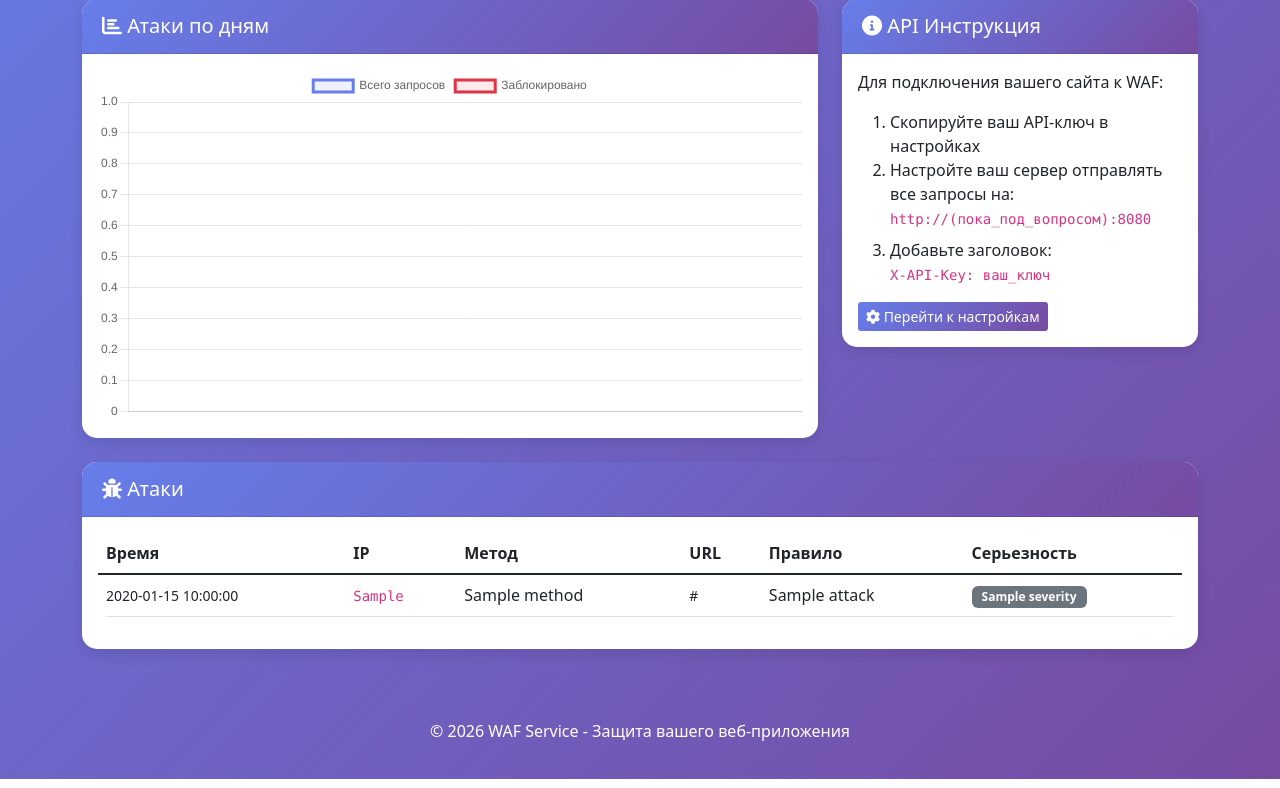
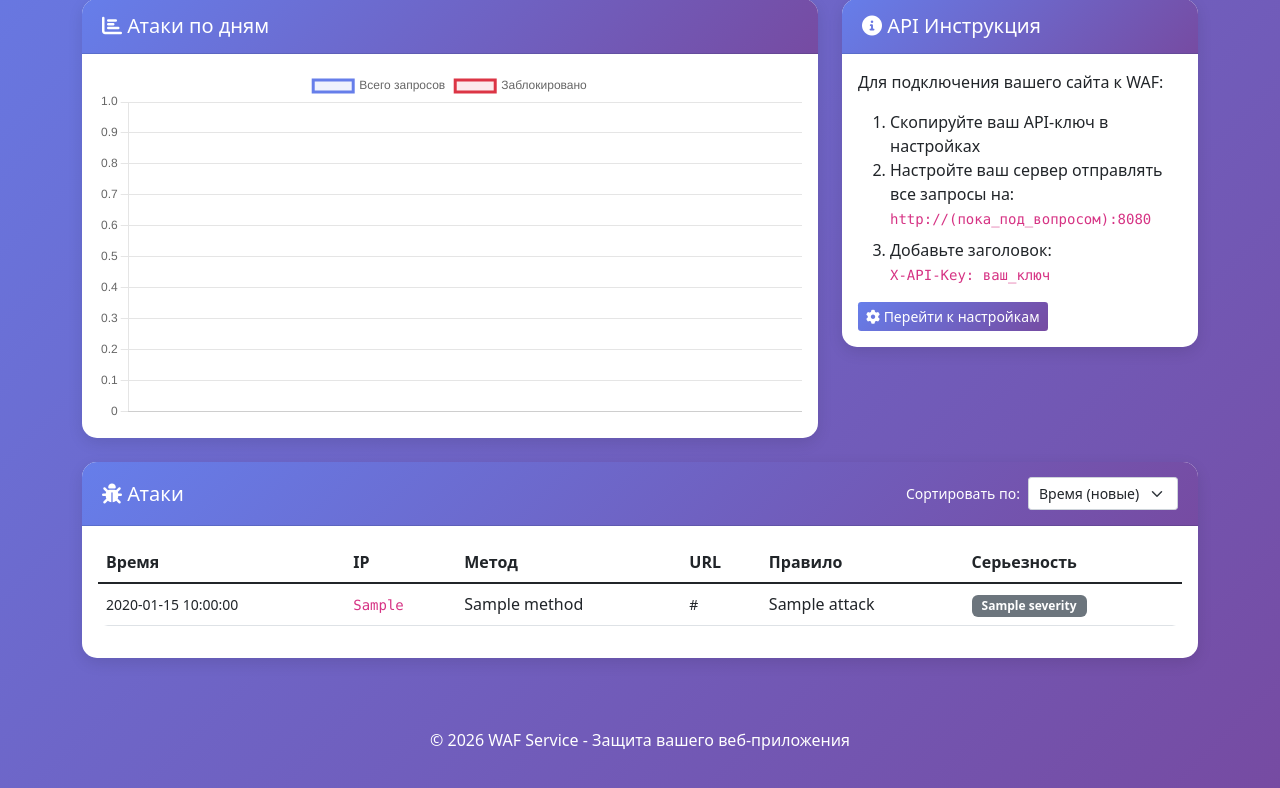
Before and after one commit to SkiFlye/WAF_Service, a Flask app: template app/templates/dashboard.html in a window 1280 px wide. Shown: the part 317-1105 px from the top of the page. Run offline with Flask 3, Linux system fonts and the light colour scheme; a user stored in the database is signed in; tables that the repository leaves empty hold one stand-in row (values such as "Sample post"); the template is opened without the code that fills it: most values are stand-ins (such as "Sample title", 1, 10 or a date in 2020).

Commit message:
added the ability to sort logs

```diff
--- a/app/templates/dashboard.html
+++ b/app/templates/dashboard.html
@@ -69,11 +69,22 @@
             <div class="card">
                 <div class="card-header d-flex justify-content-between align-items-center">
                     <h5 class="mb-0"><i class="fas fa-bug"></i> Атаки</h5>
-                    {% if recent_attacks|length > 10 %}
-                    <button id="showAllBtn" class="btn btn-sm" onclick="toggleAllLogs()">
-                        <i class="fas fa-list"></i> Показать все
-                    </button>
-                    {% endif %}
+                    <div class="d-flex align-items-center gap-2">
+                        <span class="text-white" style="font-size: 14px;">Сортировать по:</span>
+                        <select id="sortSelect" class="form-select form-select-sm" style="width: 150px;" onchange="sortLogs()">
+                            <option value="time-desc">Время (новые)</option>
+                            <option value="time-asc">Время (старые)</option>
+                            <option value="ip">IP адрес</option>
+                            <option value="method">Метод</option>
+                            <option value="rule">Правило</option>
+                            <option value="severity">Серьезность</option>
+                        </select>
+                        {% if recent_attacks|length > 10 %}
+                        <button id="showAllBtn" class="btn btn-sm" onclick="toggleAllLogs()">
+                            <i class="fas fa-list"></i> Показать все
+                        </button>
+                        {% endif %}
+                    </div>
                 </div>
                 <div class="card-body" id="logsContainer">
                     {% if recent_attacks %}
@@ -89,9 +100,9 @@
                                     <th>Серьезность</th>
                                 </tr>
                             </thead>
-                            <tbody>
+                            <tbody id="logsTableBody">
                                 {% for attack in recent_attacks %}
-                                <tr class="log-row {% if loop.index > 10 %}hidden-log{% endif %}">
+                                <tr class="log-row {% if loop.index > 10 %}hidden-log{% endif %}" data-time="{{ attack.timestamp.timestamp() }}" data-ip="{{ attack.client_ip }}" data-method="{{ attack.method }}" data-rule="{{ attack.rule_name or 'N/A' }}" data-severity="{% if attack.severity == 'critical' %}4{% elif attack.severity == 'high' %}3{% elif attack.severity == 'medium' %}2{% else %}1{% endif %}">
                                     <td><small>{{ attack.timestamp.strftime('%Y-%m-%d %H:%M:%S') }}</small></td>
                                     <td><code>{{ attack.client_ip }}</code></td>
                                     <td>{{ attack.method }}</td>
@@ -203,11 +214,19 @@
         border-radius: 10px;
         overflow: hidden;
     }
+
+    .form-select-sm {
+        font-size: 14px;
+        padding: 5px 10px;
+    }
+
+    .gap-2 {
+        gap: 8px;
+    }
 </style>
 
 <script src="https://cdn.jsdelivr.net/npm/chart.js"></script>
 <script>
-    // График
     const ctx = document.getElementById('attacksChart').getContext('2d');
     const daily = {{ stats.daily|tojson }};
     const labels = Object.keys(daily).sort();
@@ -244,6 +263,10 @@
             }
         }
     });
+
+    let currentView = 'compact';
+    let currentSort = 'time-desc';
+
     function toggleAllLogs() {
         const container = document.getElementById('logsContainer');
         const btn = document.getElementById('showAllBtn');
@@ -253,10 +276,50 @@
         if (container.classList.contains('show-all')) {
             container.classList.remove('show-all');
             if (btn) btn.innerHTML = '<i class="fas fa-list"></i> Показать все';
+            currentView = 'compact';
         } else {
             container.classList.add('show-all');
             if (btn) btn.innerHTML = '<i class="fas fa-compress"></i> Скрыть';
+            currentView = 'full';
         }
+
+        applySort();
+    }
+
+    function sortLogs() {
+        currentSort = document.getElementById('sortSelect').value;
+        applySort();
+    }
+
+    function applySort() {
+        const tbody = document.getElementById('logsTableBody');
+        const rows = Array.from(tbody.querySelectorAll('tr'));
+
+        rows.sort((a, b) => {
+            if (currentSort === 'time-desc') {
+                return parseFloat(b.dataset.time) - parseFloat(a.dataset.time);
+            } else if (currentSort === 'time-asc') {
+                return parseFloat(a.dataset.time) - parseFloat(b.dataset.time);
+            } else if (currentSort === 'ip') {
+                return a.dataset.ip.localeCompare(b.dataset.ip);
+            } else if (currentSort === 'method') {
+                return a.dataset.method.localeCompare(b.dataset.method);
+            } else if (currentSort === 'rule') {
+                return a.dataset.rule.localeCompare(b.dataset.rule);
+            } else if (currentSort === 'severity') {
+                return parseFloat(b.dataset.severity) - parseFloat(a.dataset.severity);
+            }
+            return 0;
+        });
+
+        rows.forEach((row, index) => {
+            tbody.appendChild(row);
+            if (currentView === 'compact' && index >= 10) {
+                row.classList.add('hidden-log');
+            } else {
+                row.classList.remove('hidden-log');
+            }
+        });
     }
 </script>
 {% endblock %}
```
